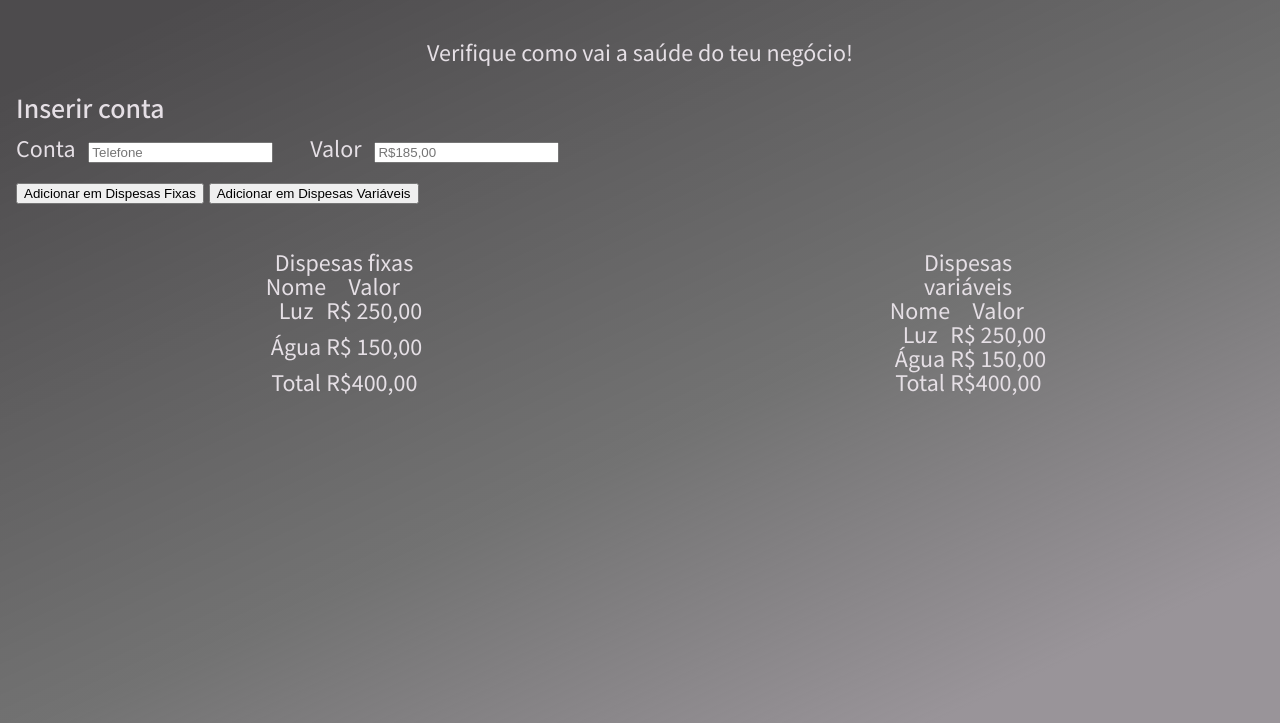
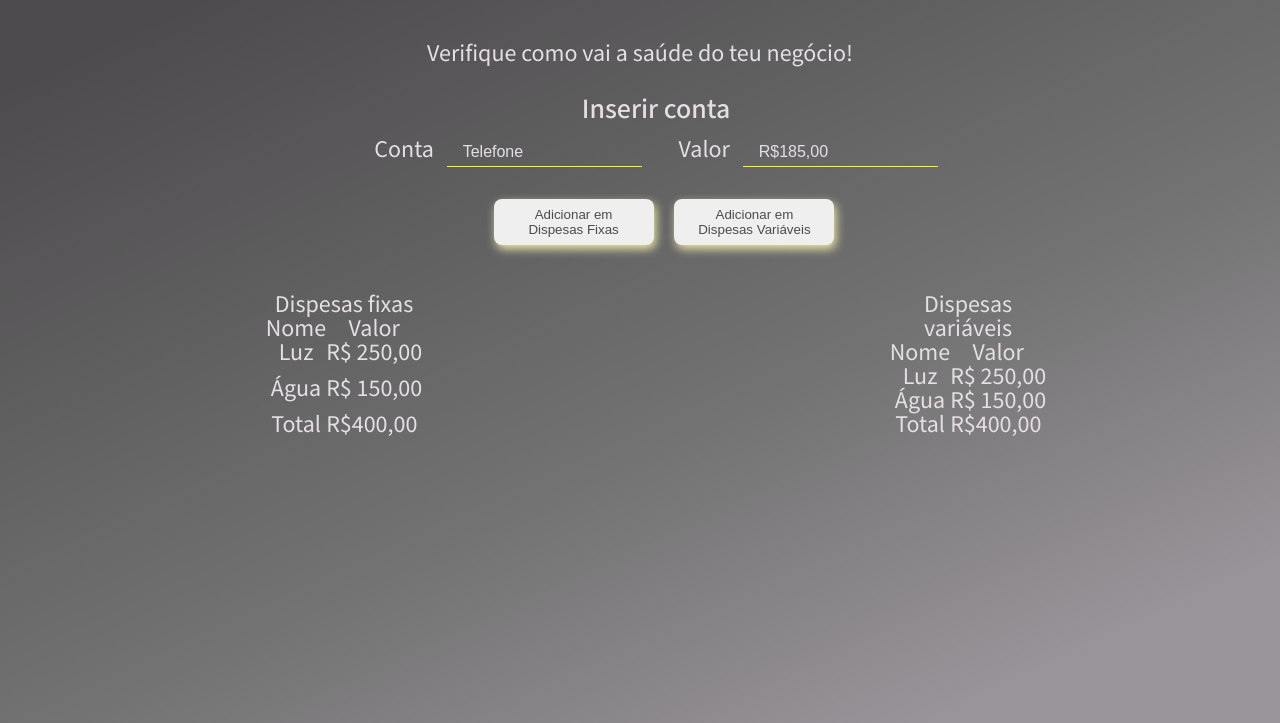
Before and after one commit to Wanderson-Goncalves/FluxoDeCaixa, a plain HTML site: page index.html in a window 1280 px wide. Shown: the part 109-832 px from the top of the page. Drawn offline with Linux system fonts and the light colour scheme.

Commit message:
Estilizando formulário

```diff
--- a/index.html
+++ b/index.html
@@ -34,13 +34,13 @@
 
           <fieldset>
             <label for="conta">Conta</label>
-            <input type="text" name="conta" class="container__formula--dispesas" id="conta" placeholder="Telefone" />
+            <input type="text" name="conta" class="container__formulario--dispesas" id="conta" placeholder="Telefone" />
             <label for="valor">Valor</label>
-            <input type="text" name="valor" class="container__formula--dispesas" id="valor" placeholder="R$185,00 " />
+            <input type="text" name="valor" class="container__formulario--dispesas" id="valor" placeholder="R$185,00 " />
           </fieldset>
 
-          <input type="submit" class="container__formula--adicionar" value="Adicionar em Dispesas Fixas" />
-          <input type="submit" class="container__formula--adicionar" value="Adicionar em Dispesas Variáveis" />
+          <button type="submit" class="container__formulario--adicionar">Adicionar em Dispesas Fixas</button>
+          <button type="submit" class="container__formulario--adicionar">Adicionar em Dispesas Variáveis</button>
         </form>
       </div>
 
--- a/src/CSS/base/index.css
+++ b/src/CSS/base/index.css
@@ -1,6 +1,8 @@
 @import url(_reset.css);
 @import url(_variables.css);
 @import url(../components/_tabelas.css);
+@import url(../components/_input.css);
+@import url(../components/_buttons.css);
 
 body {
 
@@ -56,11 +58,14 @@ h3 {
 
 }
 .container__formulario{
+  width: 100%;
   display: flex;
+  justify-content: center;
   padding-bottom: 2rem;
 }
+
 fieldset{
-  padding-bottom: 1rem;
+  padding-bottom: 2rem;
 }
 label{
     font-size: var(--text-size);
--- /dev/null
+++ b/src/CSS/components/_buttons.css
@@ -0,0 +1,15 @@
+button{
+    border-radius: 0.5rem;
+    border: 0;
+    box-shadow: 2px 4px 10px  #EEE8AA;
+    box-sizing: border-box;
+    margin-left: 1rem;
+    max-width: 10rem;
+    color: #4D4B4D;
+    font-weight: var(--caption);
+    padding: 0.5rem 1rem;
+}
+button:hover{
+    background-color: #999499;
+    color: var(--text-color);
+}
--- /dev/null
+++ b/src/CSS/components/_input.css
@@ -0,0 +1,23 @@
+.container__formulario--dispesas{
+    background-color: transparent;
+    border: 0;
+    border-bottom:  1px  solid yellow ;
+    color: var(--text-color);
+    font-size: 1;
+    height: 1.5rem;
+    padding-left: 1rem;
+}
+
+.container__formulario--dispesas:hover{
+    border-bottom:  1px  solid darkorange ;
+
+}
+.container__formulario--dispesas::placeholder{
+    color: var(--text-color);
+    font-size: 1rem;
+    font-weight: var(--light);
+}
+
+form{
+    text-align: center;
+}
```
